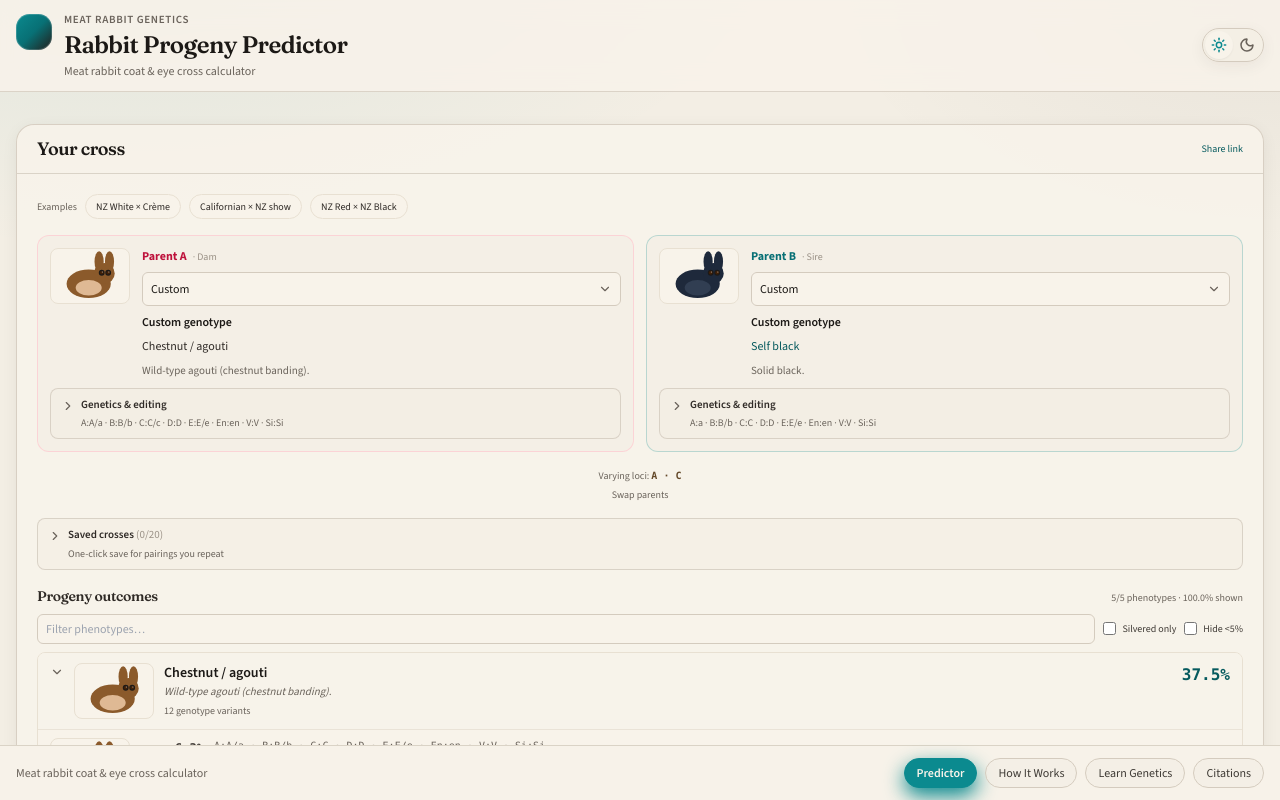
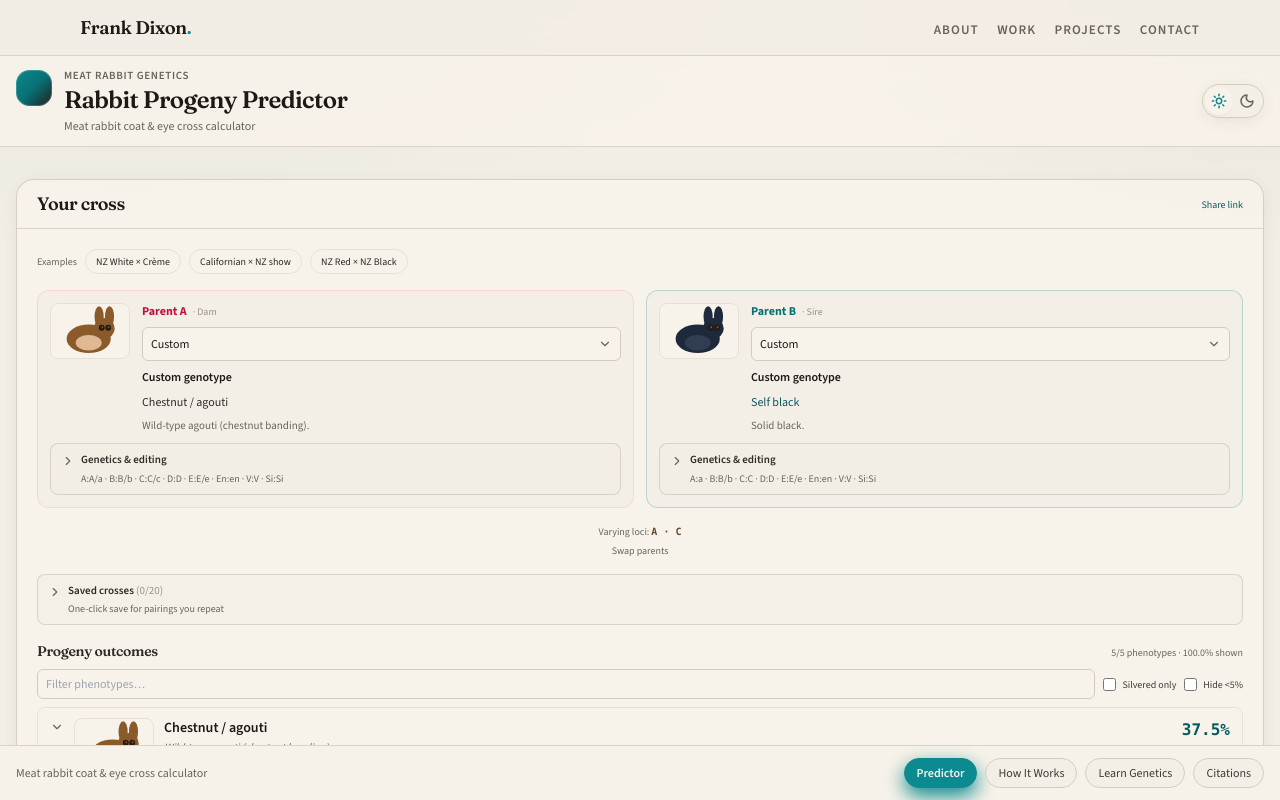
Before and after one commit to frank-dixon/rabbit-genetics-visualizer, a React (Vite) app: page / in a window 1280 px wide. Built offline with nearby package versions, Linux system fonts and the light colour scheme.

Commit message:
Add shared hub masthead above app chrome.
New HubMasthead component links to frank-dixon.github.io with absolute URLs, styled to match cream/ink/teal tokens without disrupting workspace sticky headers.

```diff
--- a/src/App.tsx
+++ b/src/App.tsx
@@ -8,6 +8,7 @@ import { CrossHydrator } from './components/CrossHydrator';
 import { GlossaryPanel } from './components/GlossaryPanel';
 import { CitationsPage } from './components/CitationsPage';
 import { ThemeToggle } from './components/ThemeToggle';
+import { HubMasthead } from './components/HubMasthead';
 import {
   WorkspaceMobileTabs,
   type WorkspaceMobileTab,
@@ -56,7 +57,9 @@ export default function App() {
       data-theme={theme}
       className="min-h-screen lg:h-screen lg:overflow-hidden bg-transparent text-ink dark:text-paper-soft flex flex-col font-sans transition-colors duration-200"
     >
-      <header className="shrink-0 border-b border-rule/80 dark:border-rule-dark/70 bg-paper-soft/85 dark:bg-espresso/85 backdrop-blur-md px-3 py-3 sm:px-4 sticky top-0 z-50">
+      <HubMasthead />
+
+      <header className="shrink-0 border-b border-rule/80 dark:border-rule-dark/70 bg-paper-soft/85 dark:bg-espresso/85 backdrop-blur-md px-3 py-3 sm:px-4 sticky top-[3.15rem] z-50">
         <div className={`${WORKSPACE_MAX_WIDTH} mx-auto flex justify-between items-center gap-3`}>
           <div className="min-w-0 flex items-start gap-3">
             <span
--- /dev/null
+++ b/src/components/HubMasthead.tsx
@@ -0,0 +1,38 @@
+const HUB = 'https://frank-dixon.github.io';
+
+const LINKS = [
+  { href: `${HUB}/#about`, label: 'About' },
+  { href: `${HUB}/#work`, label: 'Work' },
+  { href: `${HUB}/#projects`, label: 'Projects' },
+  { href: `${HUB}/#contact`, label: 'Contact' },
+] as const;
+
+/** Shared portfolio chrome linking back to frank-dixon.github.io (absolute URLs). */
+export function HubMasthead() {
+  return (
+    <header className="hub-masthead shrink-0 sticky top-0 z-[60] border-b border-rule/80 dark:border-rule-dark/70 bg-paper/95 dark:bg-espresso/95 backdrop-blur-md">
+      <div className="hub-nav mx-auto flex max-w-6xl flex-wrap items-baseline justify-between gap-x-4 gap-y-2 px-3 py-[0.85rem] sm:px-4">
+        <a
+          className="hub-wordmark font-serif text-[1.15rem] font-semibold tracking-[-0.02em] text-ink no-underline dark:text-paper-soft"
+          href={`${HUB}/`}
+        >
+          Frank Dixon<span className="text-teal">.</span>
+        </a>
+        <nav aria-label="Frank Dixon site">
+          <ul className="m-0 flex list-none flex-wrap gap-x-[1.15rem] gap-y-[0.35rem] p-0">
+            {LINKS.map((link) => (
+              <li key={link.href}>
+                <a
+                  href={link.href}
+                  className="text-[0.82rem] font-semibold uppercase tracking-[0.08em] text-ink-muted no-underline hover:text-ink dark:text-slate-400 dark:hover:text-paper-soft"
+                >
+                  {link.label}
+                </a>
+              </li>
+            ))}
+          </ul>
+        </nav>
+      </div>
+    </header>
+  );
+}
```
